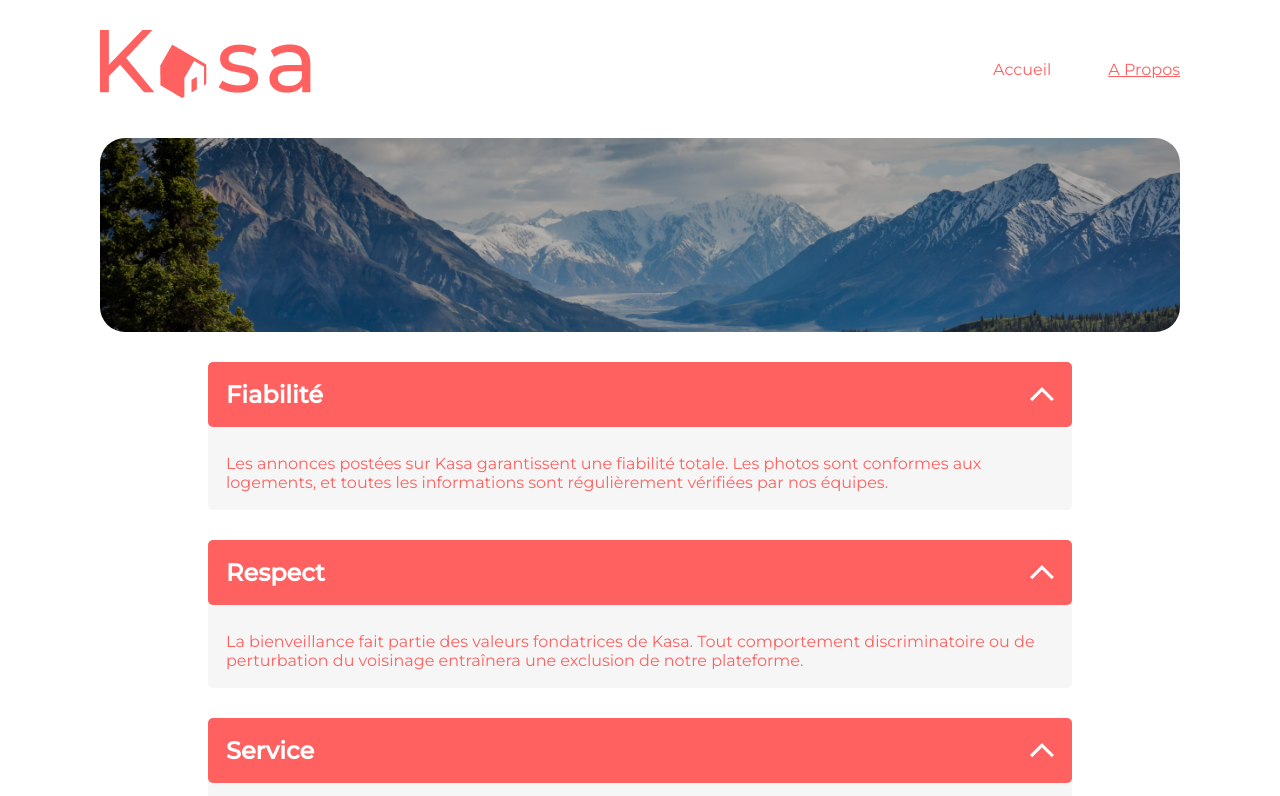
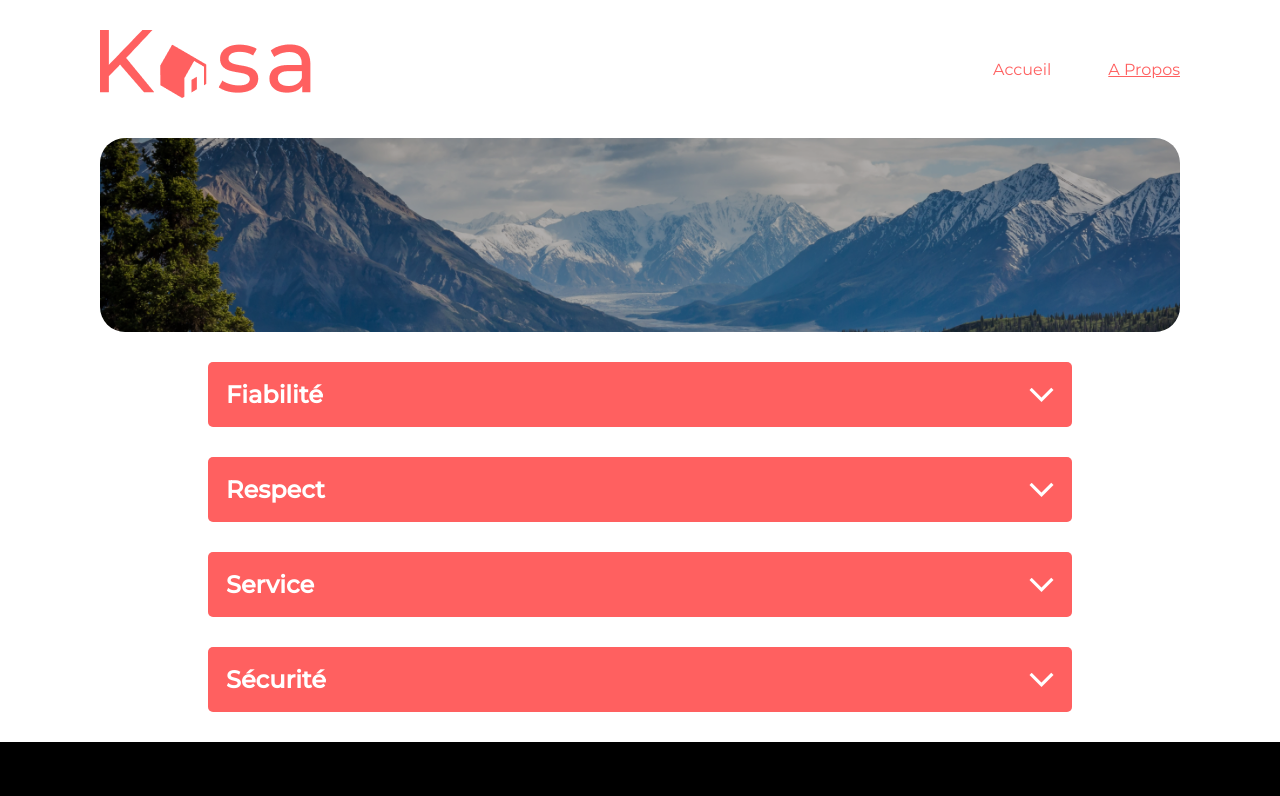
Before and after one commit to mariaroudier/Kasa-real-estate, a React (Create React App) app in the folder my-app/: page /about in a window 1280 px wide. Shown: the top 796 px of the page. Built offline with nearby package versions, Linux system fonts and the light colour scheme.

Commit message:
test commit

```diff
--- a/my-app/src/components/Dropdown/Dropdown.jsx
+++ b/my-app/src/components/Dropdown/Dropdown.jsx
@@ -1,46 +1,139 @@
 import ArrowDown from '../img/ArrowDown.png'
 import ArrowUp from '../img/ArrowUp.png'
 
+const pointsAbout = [
+      {titre: 'Fiabilité',
+      description: 'Les annonces postées sur Kasa garantissent une fiabilité totale. Les photos sont conformes aux logements, et toutes les informations sont régulièrement vérifiées  par nos équipes.'
+      },
+
+      {titre: 'Respect',
+      description:'La bienveillance fait partie des valeurs fondatrices de Kasa. Tout comportement discriminatoire ou de perturbation du voisinage entraînera une exclusion de notre plateforme.'
+      },
+
+      {titre: 'Service',
+      description: "Nos équipes se tiennent à votre disposition pour vous fournir une expérience parfaite. N'hésitez pas à nous contacter si vous avez la moindre question."
+      },
+
+      {titre: 'Sécurité',
+      description:"La sécurité est la priorité de Kasa. Aussi bien pour nos hôtes que pour les voyageurs, chaque logement correspond aux critères de sécurité établis par nos services. En laissant une note aussi bien à l'hôte qu'au locataire, cela permet à nos équipes de vérifier que les standards sont bien respectés. Nous organisons également des ateliers sur la sécurité domestique pour nos hôtes."
+      }
+]
 
 function Dropdown() {
+      // const Collapsible = () => {
+      //       const [open, setOPen] = useState(false);
+
+
+      // }
+      // const arrows = document.queryAllSelector('.arrow')
+      const handleClick = event => {
+            const descriptions = document.querySelectorAll(".dropdown_text")
+            const target = event.target.nextElementSibling
+            target.classList.toggle("hide")
+
+
+            descriptions.forEach(item => {
+              if (item !== target) {
+                item.classList.add("hide")
+              }
+
+            })
 
 
 
-      return(
-            <div style={{display:'flex', flexDirection:'column',justifyContent:'center', alignItems:'center', marginBottom:'30px'}}>
-                  <div className='container_dropdown'>
-                        <div className='dropdown_titre_box'>
-                              <h1 className='dropdown_titre'>Fiabilité</h1>
-                              <img className='arrow_up' src={ArrowUp} alt="Arrow up icon"/>
-                        </div>
-                        <p className='dropdown_text'>Les annonces postées sur Kasa garantissent une fiabilité totale. Les photos sont conformes aux logements, et toutes les informations sont régulièrement vérifiées  par nos équipes.</p>
-                  </div>
-                  <div className='container_dropdown'>
-                        <div className='dropdown_titre_box'>
-                              <h1 className='dropdown_titre'>Respect</h1>
-                              <img className='arrow_up' src={ArrowUp} alt="Arrow up icon"/>
-                        </div>
-                        <p className='dropdown_text'>La bienveillance fait partie des valeurs fondatrices de Kasa. Tout comportement discriminatoire ou de perturbation du voisinage entraînera une exclusion de notre plateforme.</p>
-                  </div>
-                  <div className='container_dropdown'>
-                        <div className='dropdown_titre_box'>
-                              <h1 className='dropdown_titre'>Service</h1>
-                              <img className='arrow_up' src={ArrowUp} alt="Arrow up icon"/>
-                        </div>
-                        <p className='dropdown_text'>Nos équipes se tiennent à votre disposition pour vous fournir une expérience parfaite. N'hésitez pas à nous contacter si vous avez la moindre question.</p>
-                  </div>
-                  <div className='container_dropdown'>
-                        <div className='dropdown_titre_box'>
-                              <h1 className='dropdown_titre'>Sécurité</h1>
-                              <img className='arrow_up' src={ArrowUp} alt="Arrow up icon"/>
-                        </div>
-                        <p className='dropdown_text'>La sécurité est la priorité de Kasa. Aussi bien pour nos hôtes que pour les voyageurs, chaque logement correspond aux critères de sécurité établis par nos services. En laissant une note aussi bien à l'hôte qu'au locataire, cela permet à nos équipes de vérifier que les standards sont bien respectés. Nous organisons également des ateliers sur la sécurité domestique pour nos hôtes.</p>
-                  </div>
-            </div>
+            // arrows.forEach(arrow => {
+            //       if(arrow.classList.contains('arrow_down')) {
+
+            //       }
+
+            // });
+      }
 
 
 
+      const point = pointsAbout.map(function(item) {
+            return(
+                  <div className='container_dropdown' onClick={handleClick}>
+                        <div className='dropdown_titre_box'>
+                              <h1 className='dropdown_titre' >{item.titre}</h1>
+                              <img className='arrow arrow_down' src={ArrowDown} alt="Arrow down icon"/>
+                              <img className='arrow arrow_up' src={ArrowUp} alt="Arrow up icon"/>
+                        </div>
+                        <p className='dropdown_text hide' >{item.description}</p>
+                  </div>
+            )
+      })
+      return(
+            <div id='section_dropdowns'>
+              {point}
+            </div>
       )
+
+            // return (
+            //       <>
+            //             {pointsAbout.map(point => {
+            //                   array.push(
+            //                         <div className='container_dropdown' key={point}>
+            //                               <div className='dropdown_titre_box'>
+
+            //                                     <h1 className='dropdown_titre' >{point.titre}</h1>
+            //                                     <img className='arrow_up' src={ArrowUp} alt="Arrow up icon" />
+            //                               </div>
+            //                               <p className='dropdown_text' >{point.text}</p>
+            //                         </div>
+            //                   )
+            //             })}
+            //       </>
+
+
+            // )
+
+
+
+
+      // return(
+      //       <div>{pointsAboutArray}</div>
+      // )
+
+      // const child = document.getElementsByClassName('container_dropdown')
+      //       document.getElementById('section_dropdowns').appendChild(child)
+
+
+      // return(
+      //       <div style={{display:'flex', flexDirection:'column',justifyContent:'center', alignItems:'center', marginBottom:'30px'}}>
+      //             <div className='container_dropdown'>
+      //                   <div className='dropdown_titre_box'>
+      //                         <h1 className='dropdown_titre'>Fiabilité</h1>
+      //                         <img className='arrow_up' src={ArrowUp} alt="Arrow up icon"/>
+      //                   </div>
+      //                   <p className='dropdown_text'>Les annonces postées sur Kasa garantissent une fiabilité totale. Les photos sont conformes aux logements, et toutes les informations sont régulièrement vérifiées  par nos équipes.</p>
+      //             </div>
+      //             <div className='container_dropdown'>
+      //                   <div className='dropdown_titre_box'>
+      //                         <h1 className='dropdown_titre'>Respect</h1>
+      //                         <img className='arrow_up' src={ArrowUp} alt="Arrow up icon"/>
+      //                   </div>
+      //                   <p className='dropdown_text'>La bienveillance fait partie des valeurs fondatrices de Kasa. Tout comportement discriminatoire ou de perturbation du voisinage entraînera une exclusion de notre plateforme.</p>
+      //             </div>
+      //             <div className='container_dropdown'>
+      //                   <div className='dropdown_titre_box'>
+      //                         <h1 className='dropdown_titre'>Service</h1>
+      //                         <img className='arrow_up' src={ArrowUp} alt="Arrow up icon"/>
+      //                   </div>
+      //                   <p className='dropdown_text'>Nos équipes se tiennent à votre disposition pour vous fournir une expérience parfaite. N'hésitez pas à nous contacter si vous avez la moindre question.</p>
+      //             </div>
+      //             <div className='container_dropdown'>
+      //                   <div className='dropdown_titre_box'>
+      //                         <h1 className='dropdown_titre'>Sécurité</h1>
+      //                         <img className='arrow_up' src={ArrowUp} alt="Arrow up icon"/>
+      //                   </div>
+      //                   <p className='dropdown_text'>La sécurité est la priorité de Kasa. Aussi bien pour nos hôtes que pour les voyageurs, chaque logement correspond aux critères de sécurité établis par nos services. En laissant une note aussi bien à l'hôte qu'au locataire, cela permet à nos équipes de vérifier que les standards sont bien respectés. Nous organisons également des ateliers sur la sécurité domestique pour nos hôtes.</p>
+      //             </div>
+      //       </div>
+
+
+
+      // )
 
 
 }
--- a/my-app/src/components/Dropdown/style.css
+++ b/my-app/src/components/Dropdown/style.css
@@ -1,16 +1,22 @@
+#section_dropdowns{
+      display: flex;
+      flex-direction: column;
+      margin-bottom: 30px;
 
+}
 
 .container_dropdown {
       display:flex;
       flex-direction:column;
       width: 80%;
+      align-self: center;
       background-color:#F6F6F6;
       margin-top: 30px;
       border-radius: 5px;
-      -webkit-border-radius: 5px;
-      -moz-border-radius: 5px;
-      -ms-border-radius: 5px;
-      -o-border-radius: 5px;
+      -webkit-border-radius:;
+      -moz-border-radius:;
+      -ms-border-radius:;
+      -o-border-radius:;
 }
 .dropdown_titre_box {
       display:flex;
@@ -31,6 +37,10 @@
 }
 
 .arrow_up {
+      display: none;
+      place-self:center;
+}
+.arrow_down {
       place-self:center;
 }
 
--- a/my-app/src/pages/About.jsx
+++ b/my-app/src/pages/About.jsx
@@ -7,7 +7,6 @@
             <Banner/>
             <div>
                 <Dropdown/>
-
             </div>
 
         </main>
--- a/my-app/src/style/index.css
+++ b/my-app/src/style/index.css
@@ -7,9 +7,14 @@
   box-sizing: border-box;
   text-decoration: none;
   margin: 0;
+  justify-content: space-between;
 }
 
 code {
   font-family: source-code-pro, Menlo, Monaco, Consolas, 'Courier New',
     monospace;
 }
+
+.hide{
+  display: none;
+}
```
Also changed, not shown: 2 other files (tests, documents, lock files or other folders).
